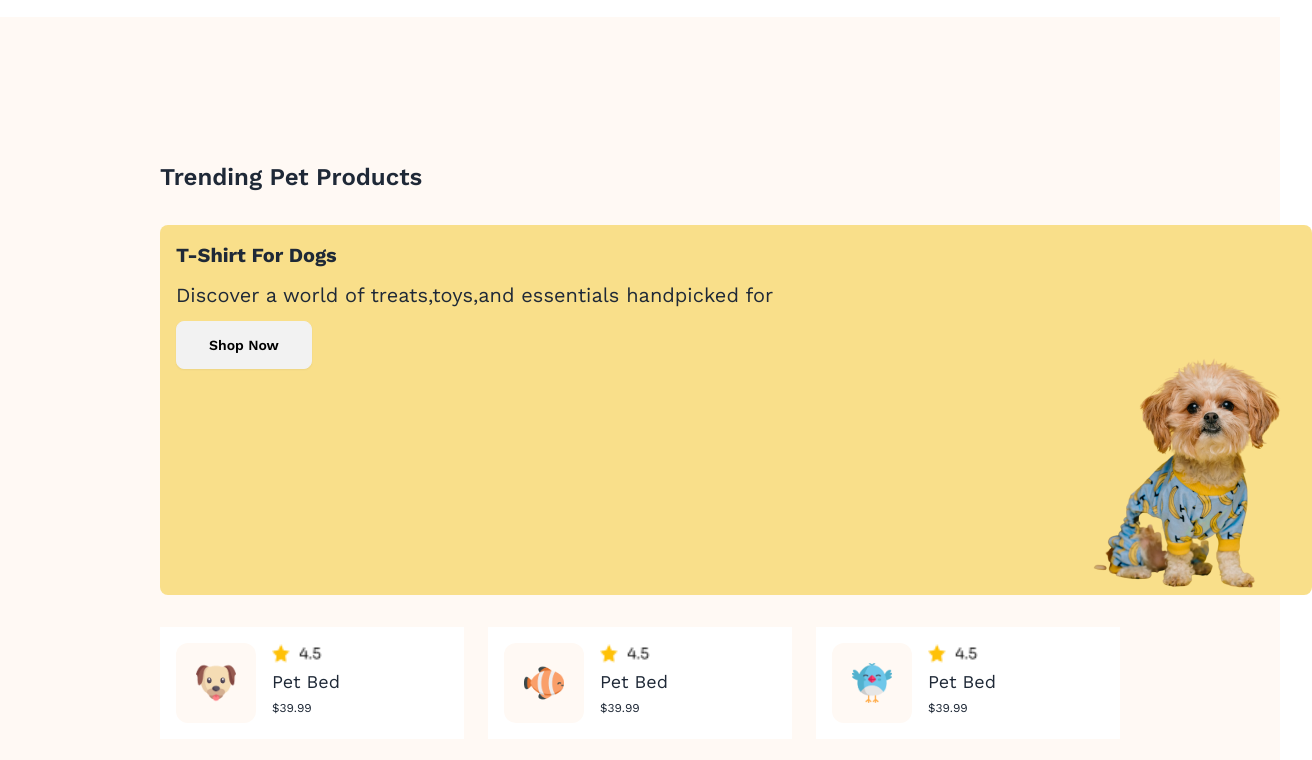
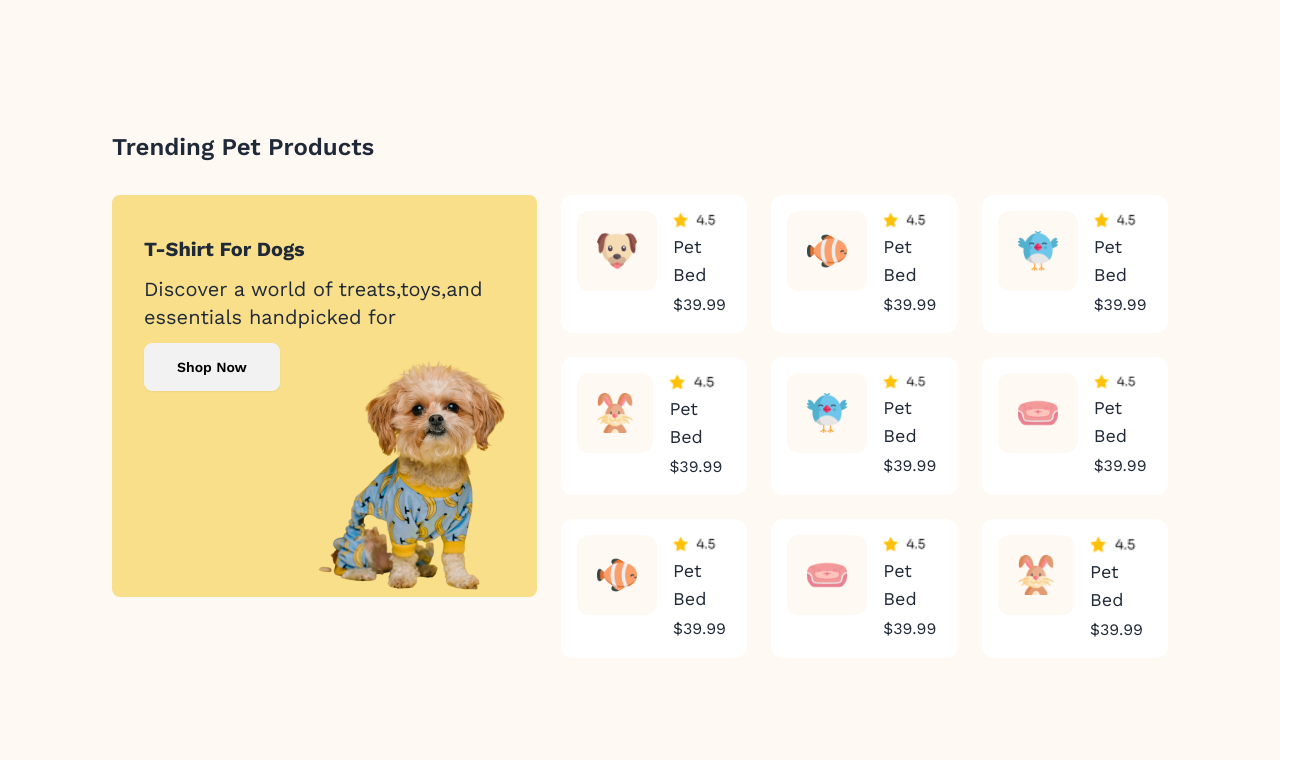
Before and after one commit to apondatta11/assignment-3, a plain HTML site: page index.html in a window 1280 px wide. Shown: the part 1280-2040 px from the top of the page, 1312 px wide, since content can reach past the window. Drawn offline with nearby package versions, Linux system fonts and the light colour scheme.

Commit message:
fixed some responsiveness of some section

```diff
--- a/index.html
+++ b/index.html
@@ -37,15 +37,14 @@
         .font-adlam {
             font-family: "Work Sans", serif;
         }
-
     </style>
     <!-- icons -->
 </head>
 
-<body >
+<body>
     <header>
         <nav class="bg-[#FFF9F4] font-sora ">
-            <div class="mx-auto w-9/12 py-3 flex justify-between overflow-hidden">
+            <div class="mx-auto w-[90vw] py-3 flex justify-between lg:w-[82.5%]">
                 <div class="flex gap-3 items-center">
                     <div class="">
                         <img src="c1-assets/logo-header.png" alt="" class="w-full lg:w-full">
@@ -72,7 +71,7 @@
             </div>
         </nav>
         <!-- hero section -->
-        <div class="font-adlam relative w-3/4 mx-auto mt-3 mb-[25vh] text-left lg:mt-20 lg:mb-[25%]">
+        <div class="font-adlam relative w-[90vw] mx-auto mt-3 mb-[25vh] text-left lg:mt-20 lg:mb-[25%] lg:w-[82.5%]">
             <!-- <div class="relative"> -->
             <div class="relative  space-y-3 z-40 lg:space-y-5 lg:w-3/5">
                 <h1 class="font-bold text-3xl lg:text-6xl">Pamper Your Pet,<br> Because They Deserve <br> the Best</h1>
@@ -88,9 +87,9 @@
     </header>
     <main class="font-adlam">
         <!-- browse by categories -->
-        <section class="relative mb-32">
-            <h1 class="w-3/4 mx-auto text-2xl font-semibold mb-8">Browse By categories</h1>
-            <div class="grid grid-cols-2 w-3/4 mx-auto gap-2 lg:grid-cols-6">
+        <section class="relative mb-32 w-[90vw] mx-auto lg:w-[82.5%]">
+            <h1 class=" text-2xl font-semibold mb-8">Browse By categories</h1>
+            <div class="grid grid-cols-2 gap-2 lg:grid-cols-6">
                 <div class="bg-[#F9DF8A] py-7 px-10 rounded-xl  flex flex-col items-center">
                     <img src="c1-assets/dog-cartoon.png" alt="" class="bg-white w-full p-6 rounded-full mb-5">
                     <h3>Dog</h3>
@@ -123,15 +122,16 @@
                 </div>
             </div>
         </section>
+        <!-- trending pet products -->
         <section class="bg-[#FFF9F4] py-14 lg:py-36">
-            <div class="w-[90vw] mx-auto lg:w-3/4">
+            <div class="w-[90vw] mx-auto lg:w-[82.5%]">
                 <h1 class=" text-2xl font-semibold mb-8">Trending Pet Products</h1>
-
+                <div class="lg:flex lg:gap-6">
                     <!-- big card -->
-                <div class="w-[90vw] h-[370px] bg-[#F9DF8A] rounded-lg space-y-3 py-4 pl-4 mb-8 bg-auto bg-right-bottom "
+                    <div class="w-[90vw] h-[370px] bg-[#F9DF8A] rounded-lg space-y-3 py-4 pl-4 mb-8 bg-auto bg-right-bottom lg:flex-1 lg:h-[402px] lg:pl-8 lg:pt-10 lg:max-w-[425px]"
                         style="background-image: url('c1-assets/cute-pet-small.png'); background-repeat: no-repeat ;">
                         <h1 class="text-xl font-bold ">T-Shirt For Dogs</h1>
-                    <p class="text-xl ">Discover a world of treats,toys,and essentials handpicked for</p>
+                        <p class="text-xl lg:w-[90%]">Discover a world of treats,toys,and essentials handpicked for</p>
                         <button class="btn px-8 py-2 text-black ">Shop Now</button>
                     </div>
 
@@ -163,93 +163,96 @@
                     </div>
 -->
                     <!-- small card -->
-                <div class=" small-card grid grid-cols-2  gap-4 lg:grid-cols-3 lg:gap-6">
-                    <div class="p-4 flex gap-2 lg:gap-4 bg-white">
+                    <div class=" small-card grid grid-cols-2  gap-4 lg:grid-cols-3 lg:gap-6 lg:flex-1 lg:max-h-[400px]">
+                        <div class="p-4 flex gap-2 lg:gap-4 bg-white rounded-xl">
                             <img src="c1-assets/dog-cartoon.png" alt=""
                                 class="bg-[#FFF9F4] rounded-xl p-3 lg:p-5 w-[54px] h-[54px] lg:w-20 lg:h-20 ">
                             <div class="flex flex-col text-left font-sora gap-1">
-                            <img src="c1-assets/Frame 9.png" alt="" class="w-3/4">
+                                <img src="c1-assets/Frame 9.png" alt="" class="w-3/4 ">
                                 <h3 class="text-sm lg:text-lg ">Pet Bed</h3>
-                            <p class="text-xs">$39.99</p>
+                                <p class="text-xs lg:text-base">$39.99</p>
                             </div>
                         </div>
-                    <div class="p-4 flex gap-2 lg:gap-4 bg-white">
+                        <div class="p-4 flex gap-2 lg:gap-4 bg-white rounded-xl">
                             <img src="c1-assets/fish-cartoon.png" alt=""
                                 class="bg-[#FFF9F4] rounded-xl p-3 lg:p-5 w-[54px] h-[54px] lg:w-20 lg:h-20">
                             <div class="flex flex-col text-left font-sora gap-1">
                                 <img src="c1-assets/Frame 9.png" alt="" class="w-3/4">
                                 <h3 class="text-sm lg:text-lg ">Pet Bed</h3>
-                            <p class="text-xs">$39.99</p>
+                                <p class="text-xs lg:text-base">$39.99</p>
                             </div>
                         </div>
-                    <div class="p-4 flex gap-2 lg:gap-4 bg-white">
+                        <div class="p-4 flex gap-2 lg:gap-4 bg-white rounded-xl">
                             <img src="c1-assets/bird-cartoon.png" alt=""
                                 class="bg-[#FFF9F4] rounded-xl p-3 lg:p-5 w-[54px] h-[54px] lg:w-20 lg:h-20">
                             <div class="flex flex-col text-left font-sora gap-1">
                                 <img src="c1-assets/Frame 9.png" alt="" class="w-3/4">
                                 <h3 class="text-sm lg:text-lg">Pet Bed</h3>
-                            <p class="text-xs">$39.99</p>
+                                <p class="text-xs lg:text-base">$39.99</p>
                             </div>
                         </div>
-                    <div class="p-4 flex gap-2 lg:gap-4 bg-white">
+                        <div class="p-4 flex gap-2 lg:gap-4 bg-white rounded-xl">
                             <img src="c1-assets/rabbit-cartoon.png" alt=""
                                 class="bg-[#FFF9F4] rounded-xl p-3 lg:p-5 w-[54px] h-[54px] lg:w-20 lg:h-20">
                             <div class="flex flex-col text-left font-sora gap-1">
                                 <img src="c1-assets/Frame 9.png" alt="" class="w-3/4">
                                 <h3 class="text-sm lg:text-lg">Pet Bed</h3>
-                            <p class="text-xs">$39.99</p>
+                                <p class="text-xs lg:text-base">$39.99</p>
                             </div>
                         </div>
-                    <div class="p-4 flex gap-2 lg:gap-4 bg-white">
+                        <div class="p-4 flex gap-2 lg:gap-4 bg-white rounded-xl">
                             <img src="c1-assets/bird-cartoon.png" alt=""
                                 class="bg-[#FFF9F4] rounded-xl p-3 lg:p-5 w-[54px] h-[54px] lg:w-20 lg:h-20">
                             <div class="flex flex-col text-left font-sora gap-1">
                                 <img src="c1-assets/Frame 9.png" alt="" class="w-3/4">
                                 <h3 class="text-sm lg:text-lg">Pet Bed</h3>
-                            <p class="text-xs">$39.99</p>
+                                <p class="text-xs lg:text-base">$39.99</p>
                             </div>
                         </div>
-                    <div class="p-4 flex gap-2 lg:gap-4 bg-white">
+                        <div class="p-4 flex gap-2 lg:gap-4 bg-white rounded-xl">
                             <img src="c1-assets/pet-couch.png" alt=""
                                 class="bg-[#FFF9F4] rounded-xl p-3 lg:p-5 w-[54px] h-[54px] lg:w-20 lg:h-20">
                             <div class="flex flex-col text-left font-sora gap-1">
                                 <img src="c1-assets/Frame 9.png" alt="" class="w-3/4">
                                 <h3 class="text-sm lg:text-lg">Pet Bed</h3>
-                            <p class="text-xs">$39.99</p>
+                                <p class="text-xs lg:text-base">$39.99</p>
                             </div>
                         </div>
-                    <div class="p-4 flex gap-2 lg:gap-4 bg-white">
+                        <div class="p-4 flex gap-2 lg:gap-4 bg-white rounded-xl">
                             <img src="c1-assets/fish-cartoon.png" alt=""
                                 class="bg-[#FFF9F4] rounded-xl p-3 lg:p-5 w-[54px] h-[54px] lg:w-20 lg:h-20">
                             <div class="flex flex-col text-left font-sora gap-1">
                                 <img src="c1-assets/Frame 9.png" alt="" class="w-3/4">
                                 <h3 class="text-sm lg:text-lg">Pet Bed</h3>
-                            <p class="text-xs">$39.99</p>
+                                <p class="text-xs lg:text-base">$39.99</p>
                             </div>
                         </div>
-                    <div class="p-4 flex gap-2 lg:gap-4 bg-white">
+                        <div class="p-4 flex gap-2 lg:gap-4 bg-white rounded-xl">
                             <img src="c1-assets/pet-couch.png" alt=""
                                 class="bg-[#FFF9F4] rounded-xl p-3 lg:p-5 w-[54px] h-[54px] lg:w-20 lg:h-20">
                             <div class="flex flex-col text-left font-sora gap-1">
                                 <img src="c1-assets/Frame 9.png" alt="" class="w-3/4">
                                 <h3 class="text-sm lg:text-lg">Pet Bed</h3>
-                            <p class="text-xs">$39.99</p>
+                                <p class="text-xs lg:text-base">$39.99</p>
                             </div>
                         </div>
-                    <div class="p-4 flex gap-2 lg:gap-4 bg-white absolute invisible lg:visible lg:relative ">
+                        <div class="p-4 flex gap-2 lg:gap-4 bg-white rounded-xl absolute invisible lg:visible lg:relative ">
                             <img src="c1-assets/rabbit-cartoon.png" alt=""
                                 class="bg-[#FFF9F4] rounded-xl p-3 lg:p-5 w-[54px] h-[54px] lg:w-20 lg:h-20">
                             <div class="flex flex-col text-left font-sora gap-1">
                                 <img src="c1-assets/Frame 9.png" alt="" class="w-3/4">
                                 <h3 class="text-sm lg:text-lg">Pet Bed</h3>
-                            <p class="text-xs">$39.99</p>
+                                <p class="text-xs lg:text-base">$39.99</p>
                             </div>
                         </div>
+
 
                     </div>
                 </div>
             </div>
+            </div>
         </section>
+        <!-- two cards -->
         <section class="pt-2 pb-14 lg:py-36 mb-80 ">
             <div class="w-[90vw] mx-auto lg:w-[82.5%]">
                 <h1 class=" text-2xl font-semibold mb-8 lg:mb-12">Everyday Low Price</h1>
@@ -288,26 +291,31 @@
     </main>
     <footer class="bg-yellow-200 relative">
         <!-- footer float section -->
-        <section class="absolute z-1 bg-[#FFF9F4] rounded-lg  w-[90vw] left-5 -top-64 lg:w-[82.5%] lg:left-32 lg:-top-64 ">
+        <section
+            class="absolute z-1 bg-[#FFF9F4] rounded-lg  w-[90vw] left-5 -top-64 lg:w-[82.5%] lg:left-32 lg:-top-64 ">
             <div class="py-8 px-6 flex flex-col  items-center gap-8 lg:flex-row lg:py-9 lg:pl-20 lg:gap-28">
                 <img src="c1-assets/cute-pet-small.png" alt="" class="w-2/3 lg:w-[330px] ">
                 <div class="text-center space-y-3 lg:text-left lg:space-y-5">
                     <h2 class="text-2xl font-semibold  lg:text-3xl lg:font-bold">Get Pawsome News!</h2>
                     <p class="mb-2 lg:mb-4">Exclusive training tips, ticks, product deals and more.</p>
-                    <input type="email" name="" id="" placeholder="Enter Email" class="w-full rounded-lg p-4 lg:mb-4 lg:h-[50px]">
+                    <input type="email" name="" id="" placeholder="Enter Email"
+                        class="w-full rounded-lg p-4 lg:mb-4 lg:h-[50px]">
                     <button class="btn btn-warning rounded-md text-black">Subscribe</button>
                 </div>
             </div>
         </section>
-        <div class="w-[90vw] mx-auto font-sora flex flex-col gap-9 pt-96 pb-14 lg:w-[82.5%] lg:flex-row lg:justify-between lg:pt-[366px] lg:pb-36">
+        <div
+            class="w-[90vw] mx-auto font-sora flex flex-col gap-9 pt-96 pb-14 lg:w-[82.5%] lg:flex-row lg:justify-between lg:pt-[366px] lg:pb-36">
             <div>
                 <div class="flex gap-3 items-center mb-4 lg:mb-6">
                     <div>
                         <img src="c1-assets/logo-footer.png" alt="" class="w-3/4 lg:w-full">
                     </div>
-                    <h2 class="text-xl lg:text-2xl uppercase visible ">Browse<span class="text-[#FFDC26]">4</span>pets</h2>
+                    <h2 class="text-xl lg:text-2xl uppercase visible ">Browse<span class="text-[#FFDC26]">4</span>pets
+                    </h2>
                 </div>
-                <p class="text-base lg:text-xl">Discover a world of treats, toys, and<br>essentials handpicked for your furry friends</p>
+                <p class="text-base lg:text-xl">Discover a world of treats, toys, and<br>essentials handpicked for your
+                    furry friends</p>
             </div>
             <div class="space-y-5 text-base lg:space-y-8 lg:text-xl">
                 <p>Find a Pet</p>
```
Lines whose indentation alone changed are shown as unchanged.
